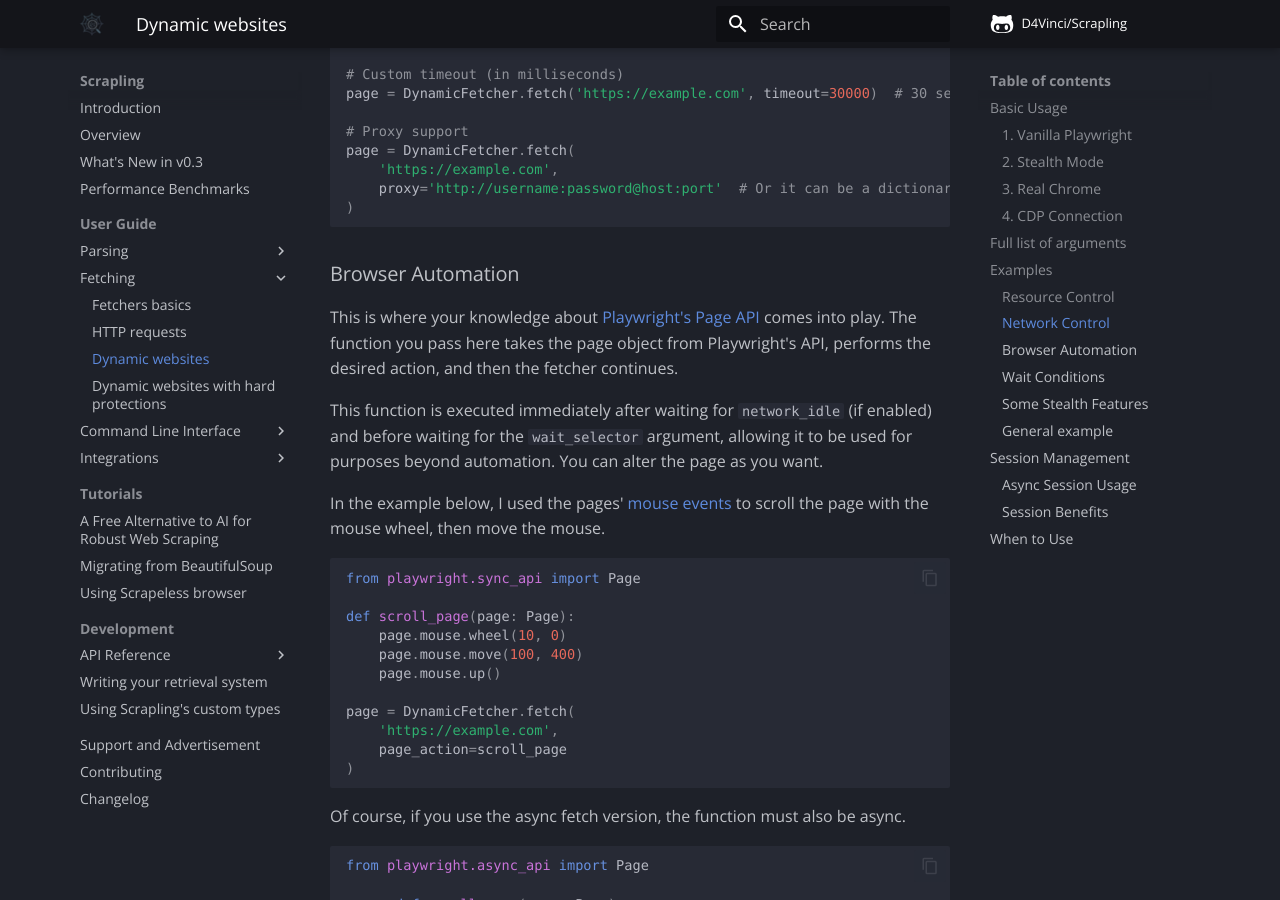
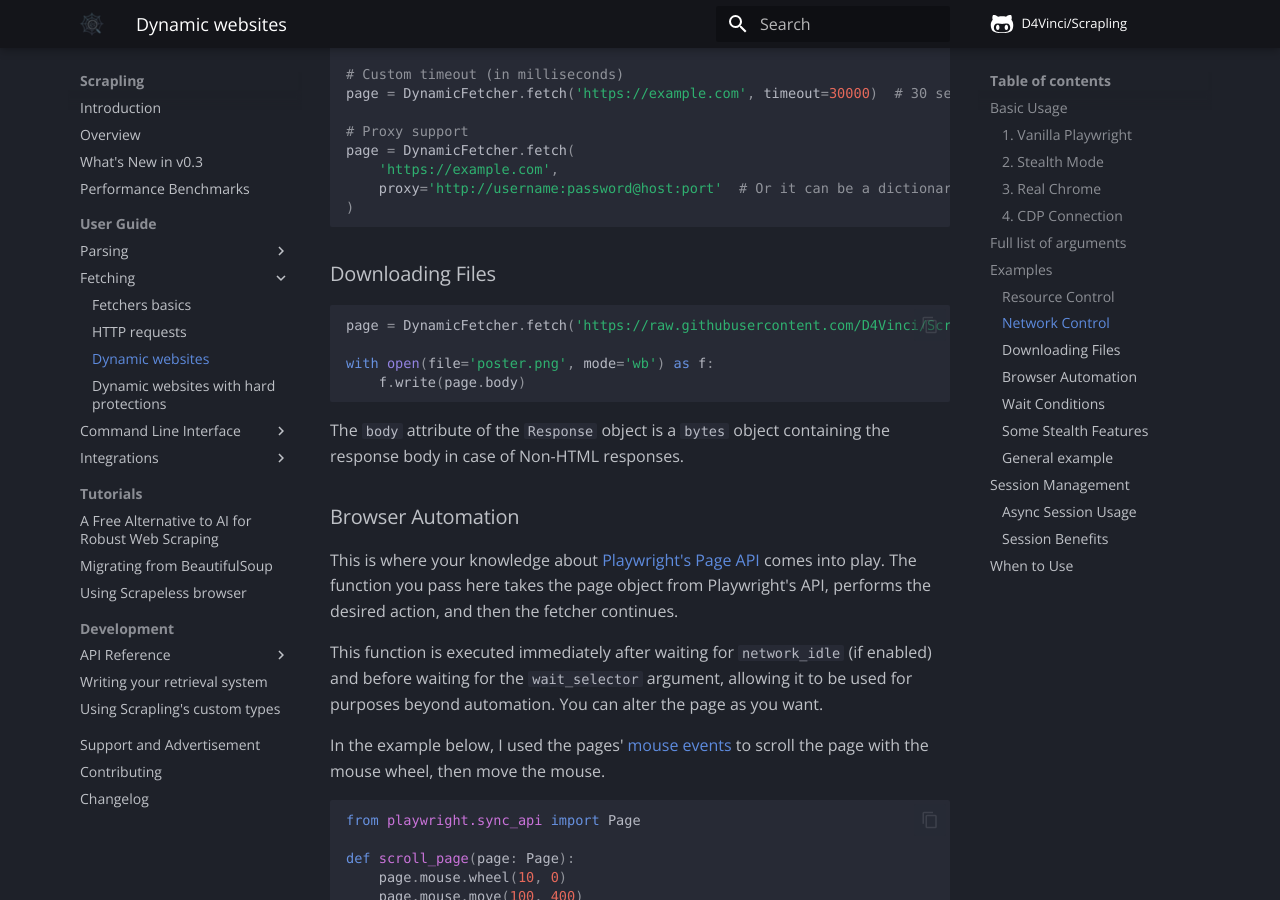
Before and after one commit to D4Vinci/Scrapling, an MkDocs documentation site: the page built from docs/fetching/dynamic.md, in a window 1280 px wide and 900 px high, scrolled down 5136 px. Built offline with MkDocs 1.6.1 and Material for MkDocs 9.7.7, drawn with Linux system fonts in a browser that asks for light colours; some web fonts are replaced; comment, search, counter and statistics services are not loaded.

Commit message:
docs: update docs to add file downloading examples

````diff
--- a/docs/fetching/dynamic.md
+++ b/docs/fetching/dynamic.md
@@ -130,6 +130,17 @@
     proxy='http://username:password@host:port'  # Or it can be a dictionary with the keys 'server', 'username', and 'password' only
 )
 ```
+
+### Downloading Files
+
+```python
+page = DynamicFetcher.fetch('https://raw.githubusercontent.com/D4Vinci/Scrapling/main/images/poster.png')
+
+with open(file='poster.png', mode='wb') as f:
+    f.write(page.body)
+```
+
+The `body` attribute of the `Response` object is a `bytes` object containing the response body in case of Non-HTML responses.
 
 ### Browser Automation
 This is where your knowledge about [Playwright's Page API](https://playwright.dev/python/docs/api/class-page) comes into play. The function you pass here takes the page object from Playwright's API, performs the desired action, and then the fetcher continues.
````
Also changed, not shown: docs/fetching/choosing.md (+1 -2 lines), docs/fetching/static.md (+10 -0 lines), docs/fetching/stealthy.md (+11 -0 lines).
